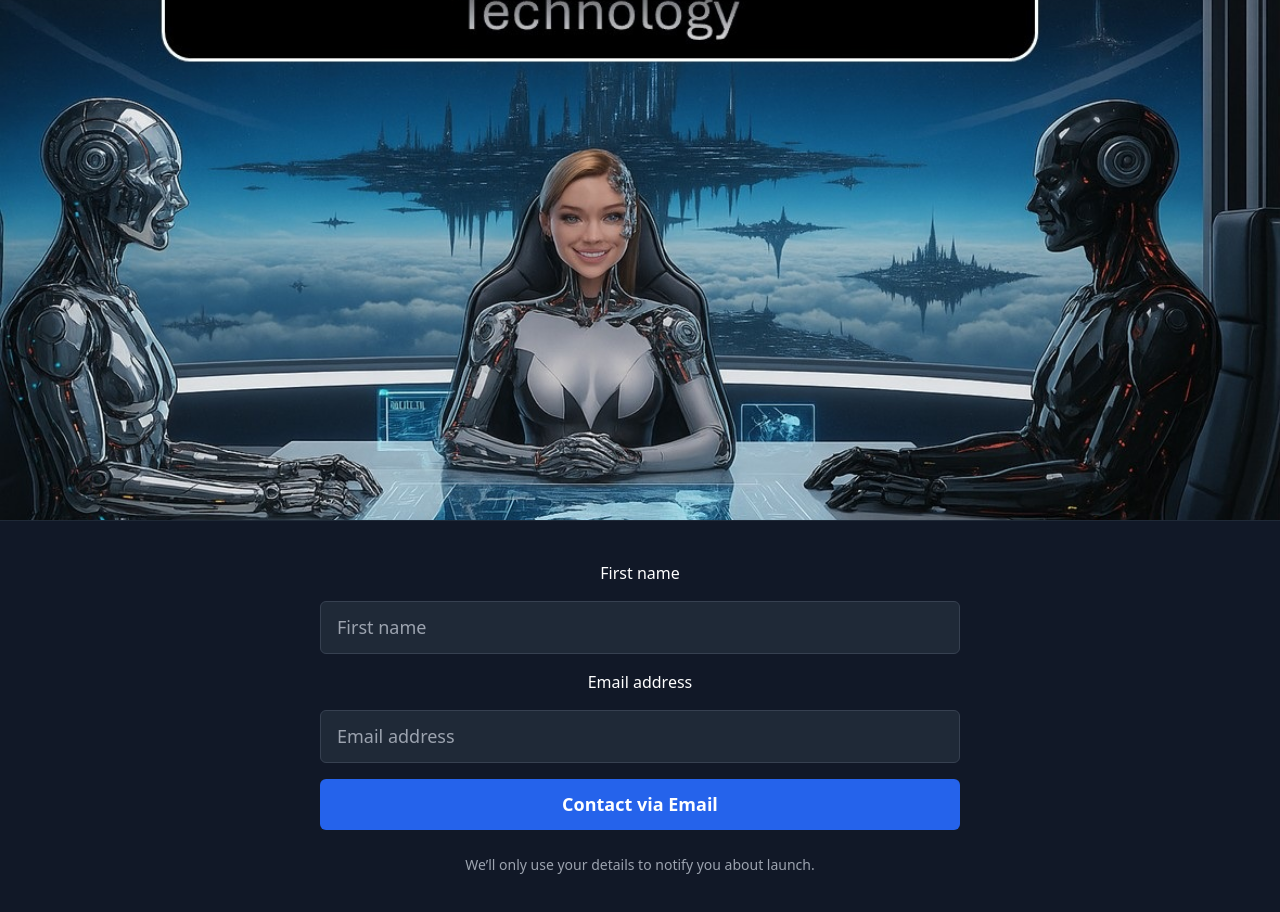
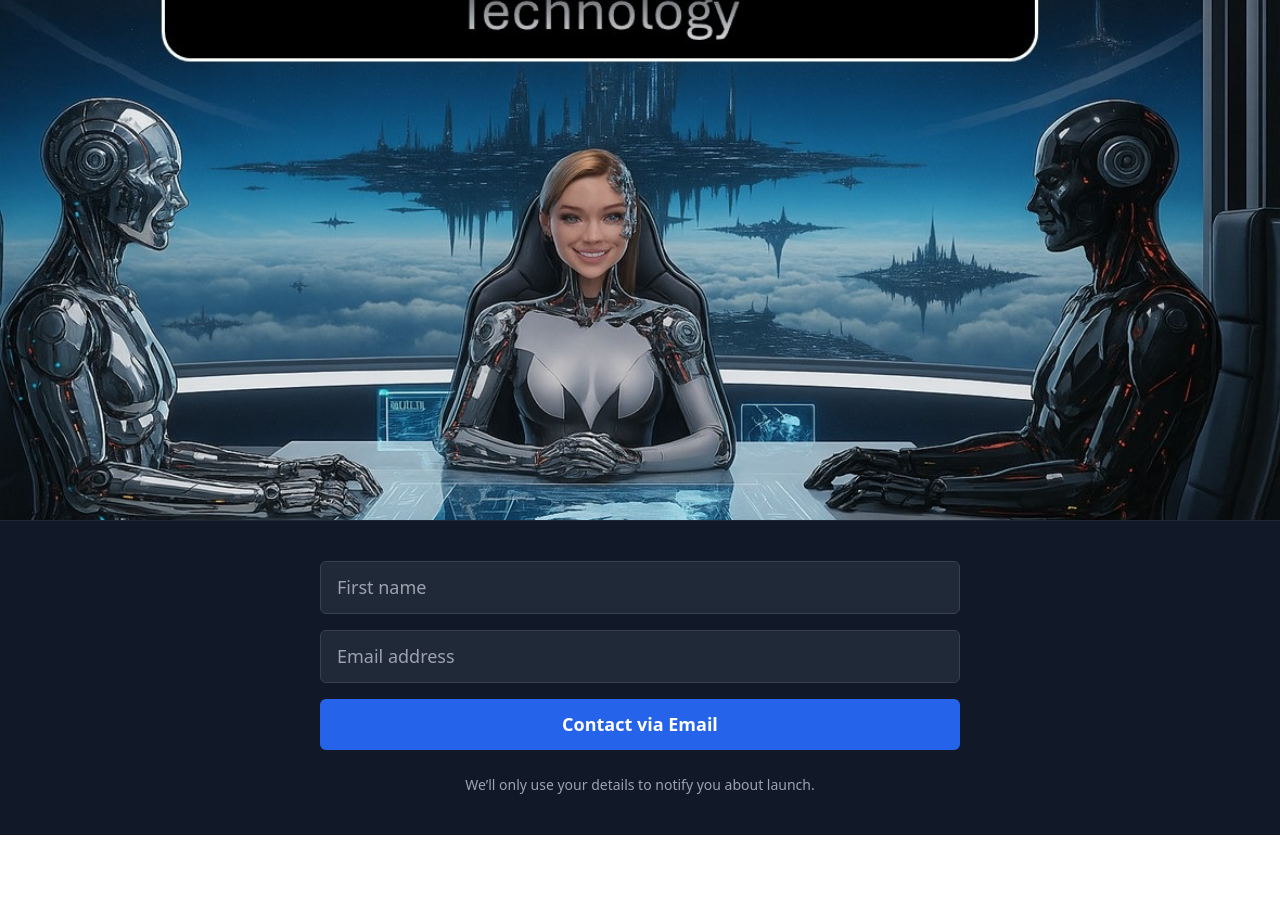
Before and after one commit to MJohnstonAI/syncteamai-landing, a Next.js app: page / in a window 1280 px wide. Shown: the top 912 px of the page. After the commit the page ends 835 px from the top, so only its background shows below. Built offline with nearby package versions, Linux system fonts and the light colour scheme.

Commit message:
Update tailwind.config.js

```diff
--- a/tailwind.config.js
+++ b/tailwind.config.js
@@ -1,11 +1,10 @@
-/** @type {import('tailwindcss').Config} */
+// tailwind.config.js
 module.exports = {
   content: [
+    "./app/**/*.{js,ts,jsx,tsx,mdx}",
     "./pages/**/*.{js,ts,jsx,tsx,mdx}",
     "./components/**/*.{js,ts,jsx,tsx,mdx}",
   ],
-  theme: {
-    extend: {},
-  },
+  theme: { extend: {} },
   plugins: [],
 };
```
